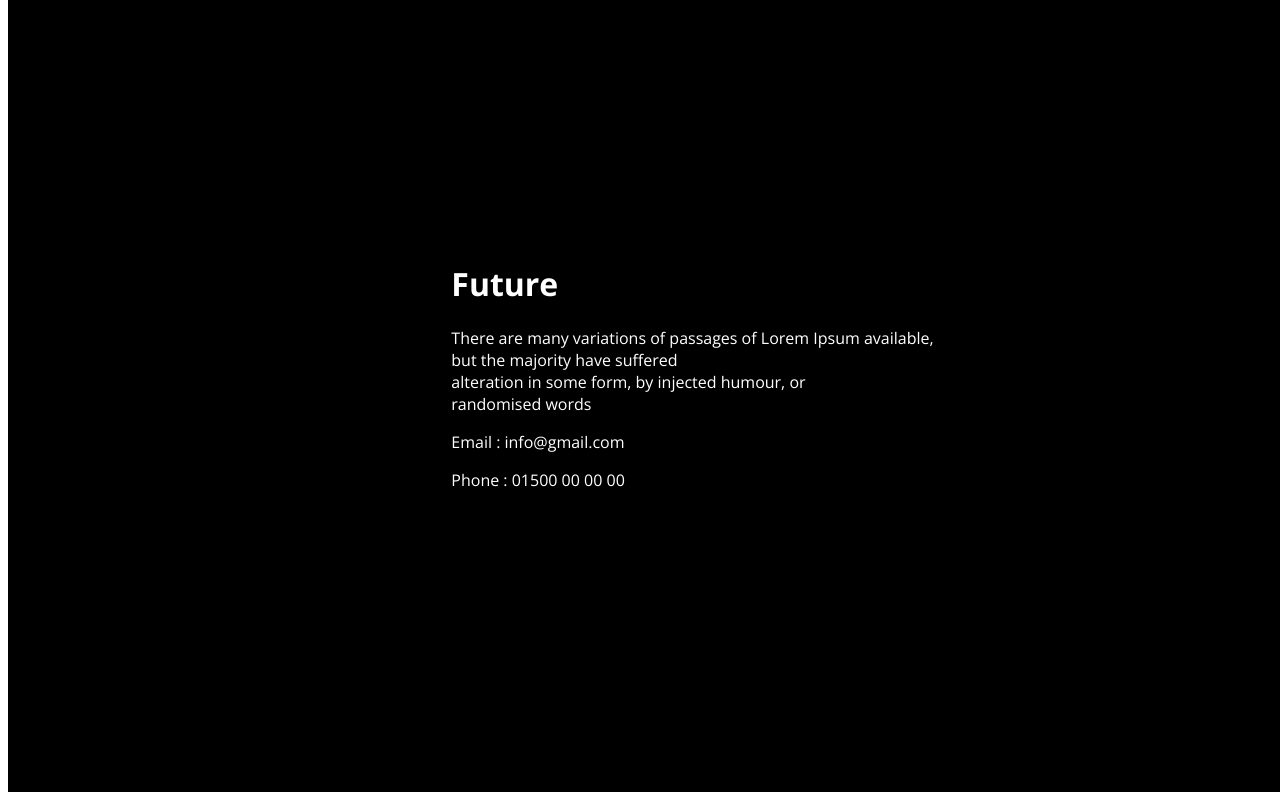
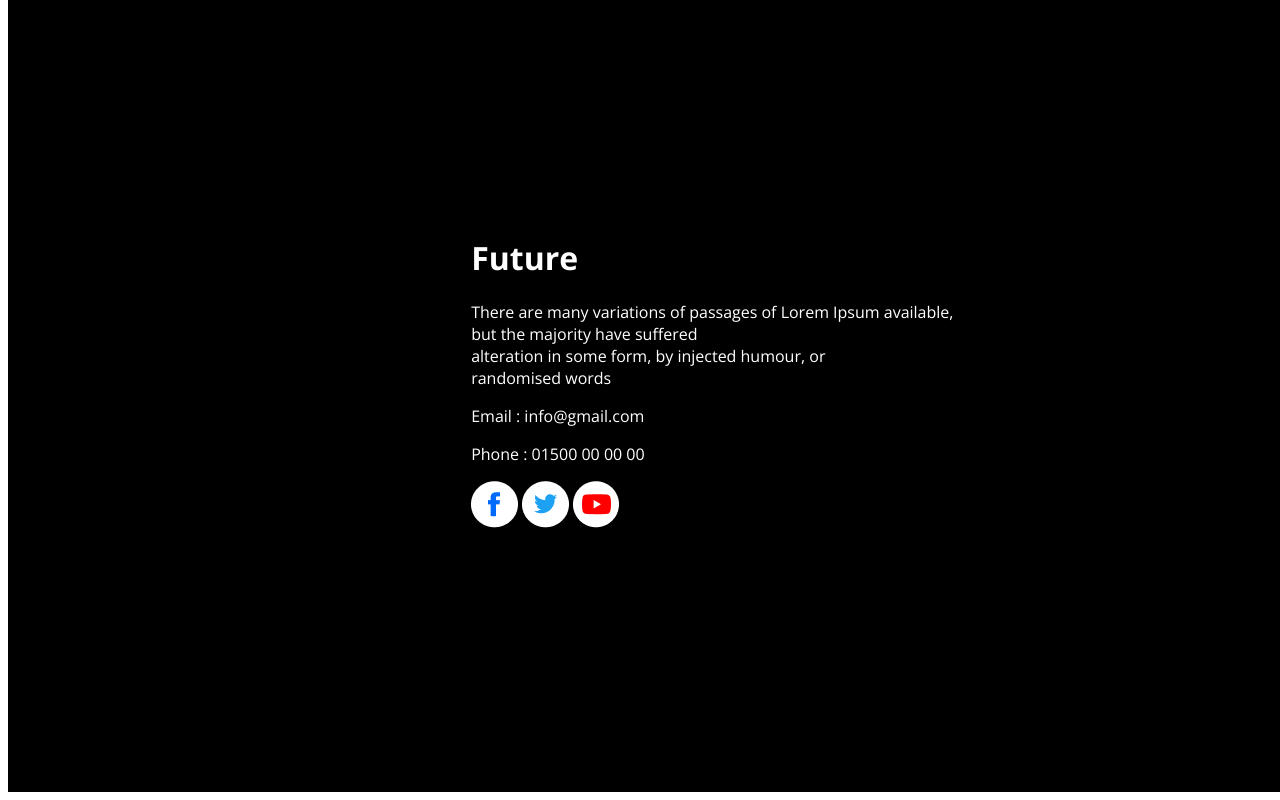
Before and after one commit to FAZLULCSE/new-year-new-fazlul, a plain HTML site: page index.html in a window 1280 px wide. Shown: the part 2617-3417 px from the top of the page. Drawn offline with nearby package versions, Linux system fonts and the light colour scheme.

Commit message:
icon & buttne added

```diff
--- a/index.html
+++ b/index.html
@@ -83,11 +83,16 @@
                 <p>There are many variations of passages of Lorem Ipsum available, <br> but the majority have suffered <br>alteration in some form, by injected humour, or <br>randomised words</p>
                 <p>Email : info@gmail.com</p>
                 <p>Phone : 01500 00 00 00</p>
+                <div class="img">
+                    <a href=""><img src="./images/icons/fb.png" alt=""></a>
+                    <a href=""><img src="./images/icons/twitter.png" alt=""></a>
+                    <a href=""><img src="./images/icons/youtube.png" alt=""></a>
+                </div>
             </div>
             <div>
                 <h2>Subscribe</h2>
-                <input type="email" placeholder="Enter your email">
-                <button class="s-btn">Subscribe</button>
+                <input type="email" placeholder="Enter your email"><br>
+                <button class="btn s-btn">Subscribe</button>
             </div>
         </div>
 
--- a/style.css
+++ b/style.css
@@ -65,3 +65,6 @@ body{
     justify-content: space-around;
     align-items: center;
 }
+.s-btn{
+    background-color: gold;
+}
```
